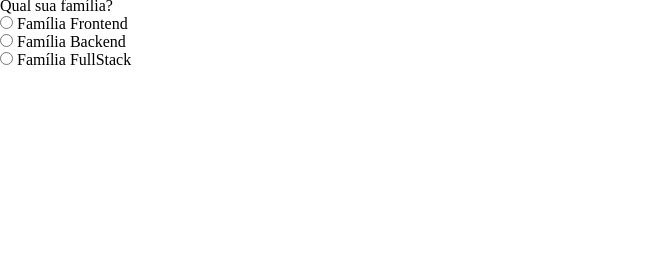
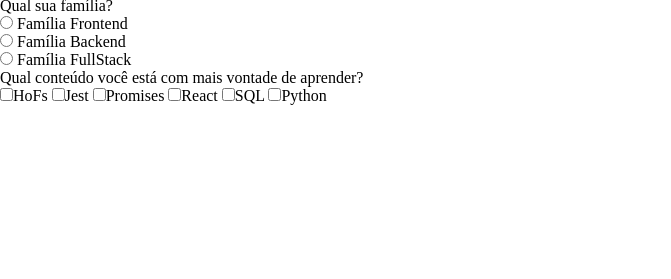
Before and after one commit to odouglasoliveira/trybewarts-form, a website: page index.html in a window 1280 px wide. Shown: the part 147-426 px from the top of the page, 0-671 px from the left. Drawn offline with Linux system fonts and the light colour scheme.

Commit message:
Requisito 13 concluido

```diff
--- a/index.html
+++ b/index.html
@@ -56,6 +56,18 @@
           Família FullStack
         </label>
       </div>
+      <div class="checkbox-content">
+        <label for="subject" id="label-content">Qual conteúdo você está com mais vontade de aprender?
+        </label>
+        <div class="checkbox-options">
+          <input type="checkbox" class="subject" value="HoFs">HoFs
+          <input type="checkbox" class="subject" value="Jest">Jest
+          <input type="checkbox" class="subject" value="Promises">Promises
+          <input type="checkbox" class="subject" value="React">React
+          <input type="checkbox" class="subject" value="SQL">SQL
+          <input type="checkbox" class="subject" value="Python">Python
+        </div>
+      </div>
     </form>
     <img src="./images/trybewarts-colored.svg" alt="trybewarts logo" id="trybewarts-forms-logo">
   </main>
--- a/style.css
+++ b/style.css
@@ -53,3 +53,8 @@ main {
   display: flex;
   flex-direction: column;
 }
+
+.checkbox-content {
+  display: flex;
+  flex-direction: column;
+}
```
